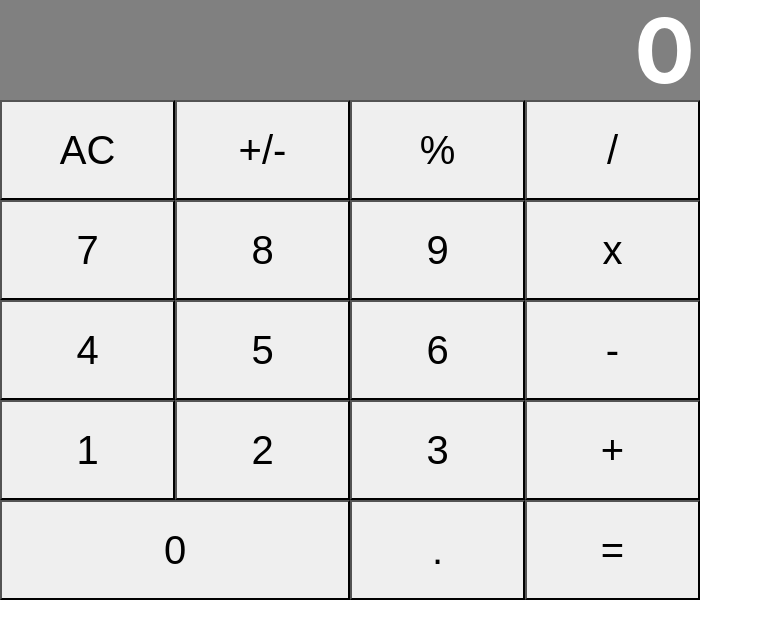
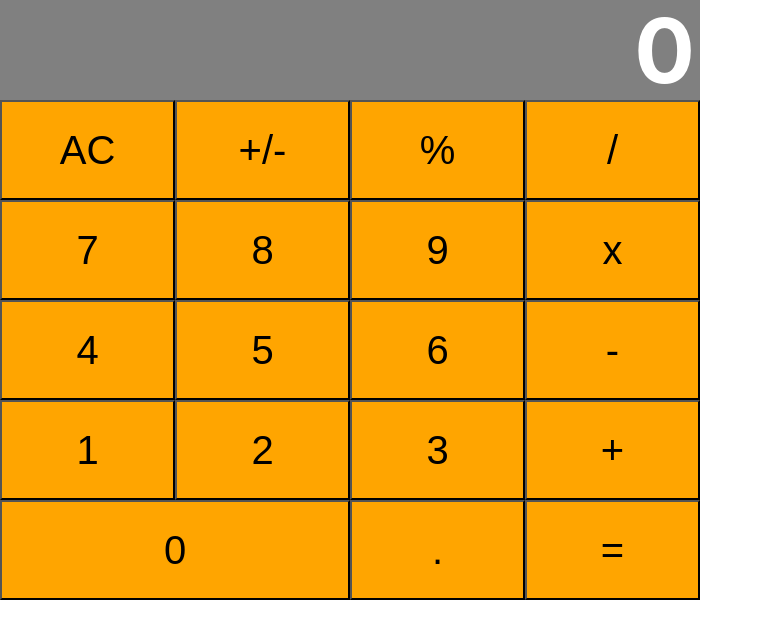
Before and after one commit to pbkabali/React-Calculator, a React (Create React App) app: page / in a window 1280 px wide. Shown: the top 638 px of the page, without its empty margins (0-763 px from the left). Built offline with nearby package versions, Linux system fonts and the light colour scheme.

Commit message:
Pass props for button color and width

```diff
--- a/src/App.css
+++ b/src/App.css
@@ -35,12 +35,7 @@
 
 .btn-normal {
   height: 100px;
-  width: 25%;
   border-radius: 0;
   font-size: 40px;
   outline: none;
 }
-
-.btn-wide {
-  width: 50%;
-}
--- a/src/components/Button.js
+++ b/src/components/Button.js
@@ -1,13 +1,19 @@
 import PropTypes from 'prop-types';
 
 const Button = props => {
-  const { name, clickHandler } = props;
+  const {
+    name, color, wide, clickHandler,
+  } = props;
 
   const handleClick = () => clickHandler(name);
 
-  const btnClass = name === '0' ? 'btn-normal btn-wide' : 'btn-normal';
   return (
-    <button className={btnClass} type="button" onClick={handleClick}>
+    <button
+      className="btn-normal"
+      style={{ backgroundColor: color, width: wide ? '50%' : '25%' }}
+      type="button"
+      onClick={handleClick}
+    >
       {name}
     </button>
   );
@@ -15,7 +21,13 @@ const Button = props => {
 
 Button.propTypes = {
   name: PropTypes.string.isRequired,
+  color: PropTypes.string,
+  wide: PropTypes.bool.isRequired,
   clickHandler: PropTypes.func.isRequired,
 };
 
+Button.defaultProps = {
+  color: 'orange',
+};
+
 export default Button;
--- a/src/components/ButtonPanel.js
+++ b/src/components/ButtonPanel.js
@@ -6,8 +6,8 @@ const ButtonPanel = props => {
 
   const handleClick = buttonName => clickHandler(buttonName);
 
-  const makeButton = name => (
-    <Button name={name} clickHandler={() => handleClick(name)} />
+  const makeButton = (name, wide = false) => (
+    <Button name={name} wide={wide} clickHandler={() => handleClick(name)} />
   );
 
   return (
@@ -37,7 +37,7 @@ const ButtonPanel = props => {
         {makeButton('+')}
       </div>
       <div className="flex">
-        {makeButton('0')}
+        {makeButton('0', true)}
         {makeButton('.')}
         {makeButton('=')}
       </div>
```
